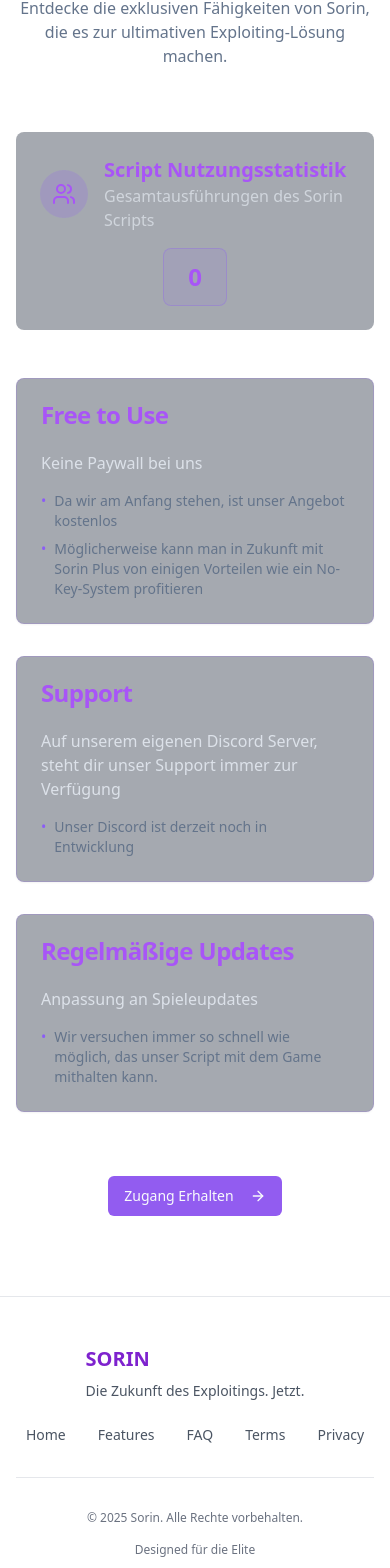
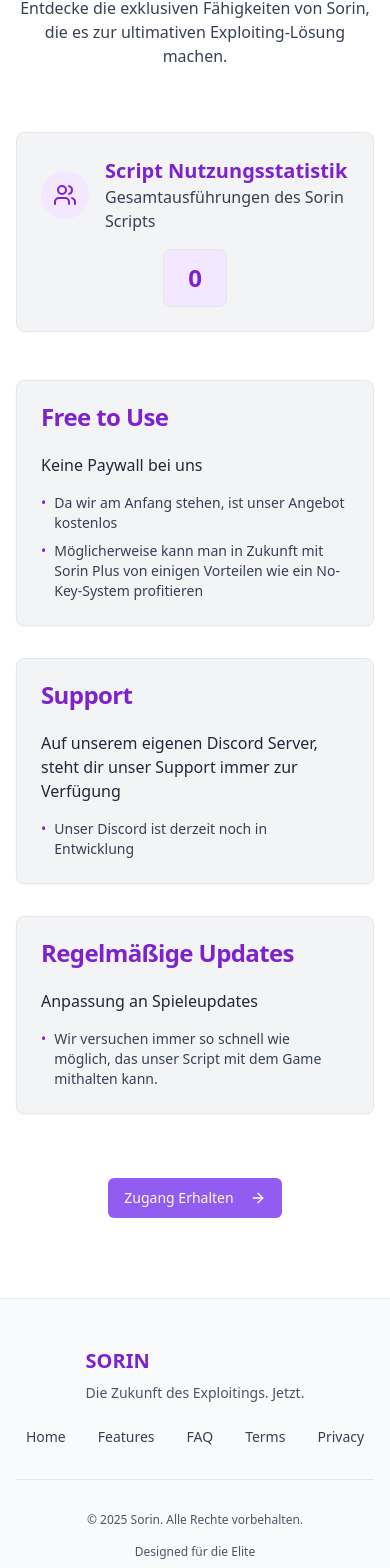
Before and after one commit to Wyattluber/sorin-online-69, a React (Vite) app: page /features in a window 390 px wide. Shown: the part 252-1820 px from the top of the page. Built offline with nearby package versions, Linux system fonts and the light colour scheme; no server answers; the database is empty.

Commit message:
Fix: Improve light mode and add animations
Improve light mode contrast and add theme transition animations.

```diff
--- a/src/components/Footer.tsx
+++ b/src/components/Footer.tsx
@@ -7,7 +7,7 @@ const Footer = () => {
   const isDarkMode = document.documentElement.classList.contains("dark");
 
   return (
-    <footer className="bg-white dark:bg-sorin-dark border-t border-gray-200 dark:border-sorin-accent/10 py-12 mt-auto">
+    <footer className="bg-gray-50 dark:bg-sorin-dark border-t border-gray-200 dark:border-sorin-accent/10 py-12 mt-auto transition-colors duration-300">
       <div className="max-w-7xl mx-auto px-4 sm:px-6 lg:px-8">
         <div className="flex flex-col md:flex-row justify-between items-center">
           <div className="mb-6 md:mb-0">
@@ -18,29 +18,29 @@ const Footer = () => {
           </div>
 
           <div className="flex flex-wrap justify-center gap-x-8 gap-y-4">
-            <Link to="/" className="text-sm text-gray-600 hover:text-purple-700 dark:text-sorin-muted dark:hover:text-sorin-accent">
+            <Link to="/" className="text-sm text-gray-700 hover:text-purple-700 dark:text-sorin-muted dark:hover:text-sorin-accent transition-colors duration-300">
               Home
             </Link>
-            <Link to="/features" className="text-sm text-gray-600 hover:text-purple-700 dark:text-sorin-muted dark:hover:text-sorin-accent">
+            <Link to="/features" className="text-sm text-gray-700 hover:text-purple-700 dark:text-sorin-muted dark:hover:text-sorin-accent transition-colors duration-300">
               Features
             </Link>
-            <Link to="/faq" className="text-sm text-gray-600 hover:text-purple-700 dark:text-sorin-muted dark:hover:text-sorin-accent">
+            <Link to="/faq" className="text-sm text-gray-700 hover:text-purple-700 dark:text-sorin-muted dark:hover:text-sorin-accent transition-colors duration-300">
               FAQ
             </Link>
-            <Link to="/terms" className="text-sm text-gray-600 hover:text-purple-700 dark:text-sorin-muted dark:hover:text-sorin-accent">
+            <Link to="/terms" className="text-sm text-gray-700 hover:text-purple-700 dark:text-sorin-muted dark:hover:text-sorin-accent transition-colors duration-300">
               Terms
             </Link>
-            <Link to="/privacy" className="text-sm text-gray-600 hover:text-purple-700 dark:text-sorin-muted dark:hover:text-sorin-accent">
+            <Link to="/privacy" className="text-sm text-gray-700 hover:text-purple-700 dark:text-sorin-muted dark:hover:text-sorin-accent transition-colors duration-300">
               Privacy
             </Link>
           </div>
         </div>
 
         <div className="mt-8 pt-8 border-t border-gray-200 dark:border-sorin-accent/10 flex flex-col sm:flex-row justify-between items-center">
-          <p className="text-xs text-gray-500 dark:text-sorin-muted">
+          <p className="text-xs text-gray-600 dark:text-sorin-muted">
             &copy; {new Date().getFullYear()} Sorin. Alle Rechte vorbehalten.
           </p>
-          <p className="text-xs text-gray-500 dark:text-sorin-muted mt-4 sm:mt-0">
+          <p className="text-xs text-gray-600 dark:text-sorin-muted mt-4 sm:mt-0">
             Designed für die Elite
           </p>
         </div>
--- a/src/index.css
+++ b/src/index.css
@@ -69,16 +69,21 @@
 
 @layer base {
   * {
-    @apply border-border;
+    @apply border-border transition-colors;
   }
 
   body {
-    @apply bg-background text-foreground;
+    @apply bg-background text-foreground transition-colors duration-500;
   }
 
   body.dark {
     background-image: radial-gradient(circle at 20% 20%, #1E293B 0%, #0F1729 100%);
     background-attachment: fixed;
+  }
+
+  /* Theme transition animation */
+  html.transitioning * {
+    transition: background-color 0.5s ease, border-color 0.5s ease, color 0.5s ease, box-shadow 0.5s ease, opacity 0.5s ease, transform 0.5s ease;
   }
 }
 
@@ -88,11 +93,11 @@
   }
 
   .sorin-border {
-    @apply border border-sorin-accent/30 shadow-sm shadow-sorin-accent/20;
+    @apply border border-gray-200 shadow-sm shadow-gray-200 dark:border-sorin-accent/30 dark:shadow-sorin-accent/20;
   }
 
   .sorin-button {
-    @apply px-8 py-3 bg-gradient-to-r from-sorin-accent to-sorin-highlight text-white rounded-md hover:opacity-90 transition-all duration-300 font-medium tracking-wide;
+    @apply px-8 py-3 bg-gradient-to-r from-purple-600 to-purple-700 dark:from-sorin-accent dark:to-sorin-highlight text-white rounded-md hover:opacity-90 transition-all duration-300 font-medium tracking-wide;
   }
 
   .sorin-section {
@@ -110,6 +115,15 @@
   50% { filter: drop-shadow(0 0 15px rgba(139, 92, 246, 0.8)); }
 }
 
+@keyframes theme-fade {
+  0% { opacity: 0; }
+  100% { opacity: 1; }
+}
+
 .animate-float {
   animation: float 6s ease-in-out infinite, pulse-glow 3s ease-in-out infinite;
 }
+
+.theme-transition {
+  animation: theme-fade 0.5s ease-in-out;
+}
--- a/src/pages/FeaturesPage.tsx
+++ b/src/pages/FeaturesPage.tsx
@@ -65,32 +65,32 @@ const FeaturesPage = () => {
   return (
     <div className="flex flex-col min-h-screen">
       <NavBar />
-      <main className="flex-grow pt-16">
+      <main className="flex-grow pt-16 bg-white dark:bg-transparent transition-colors duration-500">
         <div className="sorin-section py-20">
           <div className="max-w-7xl mx-auto px-4 sm:px-6 lg:px-8">
             <div className="text-center mb-16">
               <h1 className="text-4xl font-bold text-transparent bg-clip-text bg-gradient-to-r from-sorin-accent to-sorin-highlight mb-6">
                 Fortschrittliche Funktionen
               </h1>
-              <p className="text-sorin-muted max-w-2xl mx-auto">
+              <p className="text-gray-700 dark:text-sorin-muted max-w-2xl mx-auto transition-colors duration-300">
                 Entdecke die exklusiven Fähigkeiten von Sorin, die es zur ultimativen Exploiting-Lösung machen.
               </p>
             </div>
 
             {/* Execution Stats Container */}
-            <div className="bg-sorin-primary/40 backdrop-blur-sm border-sorin-accent/20 hover:shadow-md hover:shadow-sorin-accent/10 rounded-lg p-6 mb-12">
+            <div className="bg-gray-100 dark:bg-sorin-primary/40 backdrop-blur-sm border border-gray-200 dark:border-sorin-accent/20 hover:shadow-md hover:shadow-gray-200 dark:hover:shadow-sorin-accent/10 rounded-lg p-6 mb-12 transition-all duration-300">
               <div className="flex flex-col md:flex-row items-center justify-between">
                 <div className="flex items-center gap-4 mb-4 md:mb-0">
-                  <div className="p-3 rounded-full bg-sorin-accent/20">
-                    <Users className="h-6 w-6 text-sorin-highlight" />
+                  <div className="p-3 rounded-full bg-purple-100 dark:bg-sorin-accent/20 transition-colors duration-300">
+                    <Users className="h-6 w-6 text-purple-700 dark:text-sorin-highlight transition-colors duration-300" />
                   </div>
                   <div>
-                    <h3 className="text-xl font-semibold text-sorin-highlight">Script Nutzungsstatistik</h3>
-                    <p className="text-sorin-text/70">Gesamtausführungen des Sorin Scripts</p>
+                    <h3 className="text-xl font-semibold text-purple-700 dark:text-sorin-highlight transition-colors duration-300">Script Nutzungsstatistik</h3>
+                    <p className="text-gray-700 dark:text-sorin-text/70 transition-colors duration-300">Gesamtausführungen des Sorin Scripts</p>
                   </div>
                 </div>
-                <div className="bg-sorin-accent/10 px-6 py-3 rounded-lg border border-sorin-accent/30">
-                  <span className="text-2xl font-bold text-sorin-highlight">
+                <div className="bg-purple-100 dark:bg-sorin-accent/10 px-6 py-3 rounded-lg border border-gray-200 dark:border-sorin-accent/30 transition-colors duration-300">
+                  <span className="text-2xl font-bold text-purple-700 dark:text-sorin-highlight transition-colors duration-300">
                     {loading ? "Wird geladen..." : executionCount.toLocaleString()}
                   </span>
                 </div>
@@ -99,16 +99,16 @@ const FeaturesPage = () => {
 
             <div className="grid grid-cols-1 md:grid-cols-2 lg:grid-cols-3 gap-8">
               {detailedFeatures.map((feature, index) => (
-                <Card key={index} className="bg-sorin-primary/40 backdrop-blur-sm border-sorin-accent/20 hover:shadow-md hover:shadow-sorin-accent/10 transition-all duration-300">
+                <Card key={index} className="bg-gray-100 dark:bg-sorin-primary/40 backdrop-blur-sm border-gray-200 dark:border-sorin-accent/20 hover:shadow-md hover:shadow-gray-200 dark:hover:shadow-sorin-accent/10 transition-all duration-300">
                   <CardHeader>
-                    <CardTitle className="text-sorin-highlight">{feature.title}</CardTitle>
+                    <CardTitle className="text-purple-700 dark:text-sorin-highlight transition-colors duration-300">{feature.title}</CardTitle>
                   </CardHeader>
                   <CardContent>
-                    <p className="text-sorin-text/90 mb-4">{feature.description}</p>
-                    <ul className="text-sm text-sorin-muted space-y-2">
+                    <p className="text-gray-800 dark:text-sorin-text/90 mb-4 transition-colors duration-300">{feature.description}</p>
+                    <ul className="text-sm text-gray-700 dark:text-sorin-muted space-y-2 transition-colors duration-300">
                       {feature.details.map((detail, idx) => (
                         <li key={idx} className="flex items-start">
-                          <span className="text-sorin-accent mr-2">•</span>
+                          <span className="text-purple-700 dark:text-sorin-accent mr-2 transition-colors duration-300">•</span>
                           <span>{detail}</span>
                         </li>
                       ))}
```
Also changed, not shown: src/components/Features.tsx (+23 -23 lines), src/components/NavBar.tsx (+27 -18 lines), src/pages/FAQPage.tsx (+9 -9 lines).
